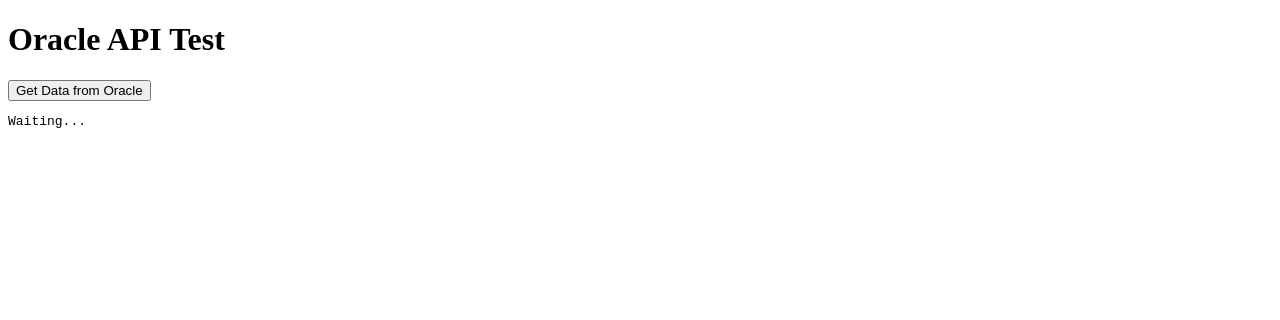
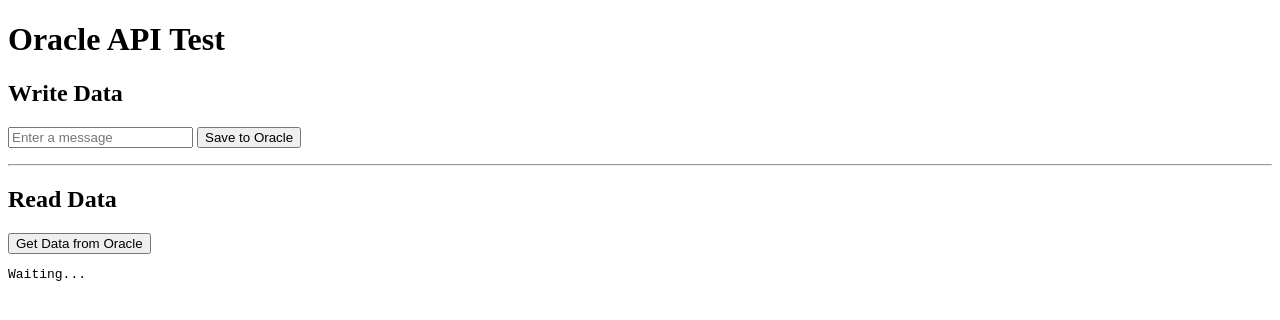
Before and after one commit to Daniel-Masih/apex.test, a plain HTML site: page index.html in a window 1280 px wide. Drawn offline with Linux system fonts and the light colour scheme.

Commit message:
Update index.html

```diff
--- a/index.html
+++ b/index.html
@@ -7,28 +7,68 @@
 <body>
   <h1>Oracle API Test</h1>
 
+  <h2>Write Data</h2>
+
+  <input id="message" type="text" placeholder="Enter a message">
+  <button onclick="saveData()">Save to Oracle</button>
+
+  <p id="saveResult"></p>
+
+  <hr>
+
+  <h2>Read Data</h2>
+
   <button onclick="getData()">Get Data from Oracle</button>
 
   <pre id="result">Waiting...</pre>
 
   <script>
+    const apiUrl =
+      "https://cokapxt01a.kitchener.ca/apex/testwo/webapp-test/hello";
+
+    async function saveData() {
+      const message = document.getElementById("message").value;
+      const result = document.getElementById("saveResult");
+
+      try {
+        result.textContent = "Saving...";
+
+        const response = await fetch(apiUrl, {
+          method: "POST",
+          headers: {
+            "Content-Type": "application/json"
+          },
+          body: JSON.stringify({
+            message: message
+          })
+        });
+
+        if (!response.ok) {
+          throw new Error("HTTP " + response.status);
+        }
+
+        result.textContent = "Saved to Oracle!";
+      } catch (error) {
+        result.textContent = "ERROR: " + error;
+      }
+    }
+
     async function getData() {
       const result = document.getElementById("result");
 
       try {
         result.textContent = "Loading...";
 
-        const response = await fetch(
-          "https://cokapxt01a.kitchener.ca/apex/testwo/webapp-test/hello"
-        );
+        const response = await fetch(apiUrl);
 
         const data = await response.json();
 
         result.textContent = JSON.stringify(data, null, 2);
       } catch (error) {
-        result.textContent = "ERROR:\n" + error;
+        result.textContent = "ERROR: " + error;
       }
     }
   </script>
+
 </body>
 </html>
```
